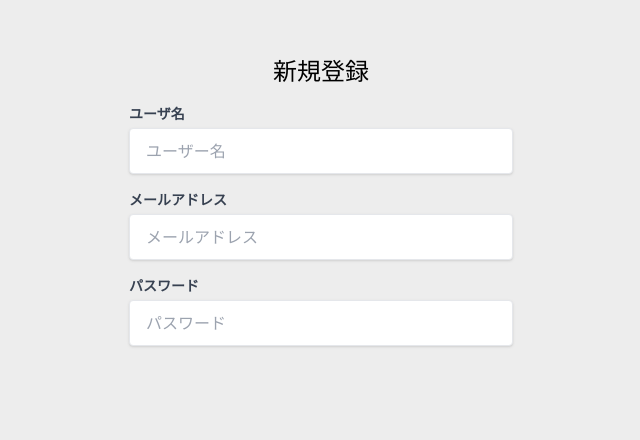
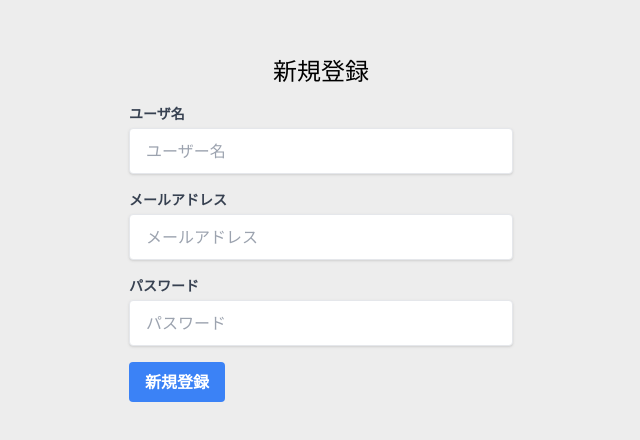
Before and after one commit to AbizUser/user-authentication, a Next.js app: page /auth/signup in a window 1280 px wide. Shown: the top 440 px of the page, without its empty margins (319-959 px from the left). Built offline with nearby package versions, Linux system fonts and the light colour scheme.

Commit message:
add signup button component

```diff
--- a/app/auth/signup/page.tsx
+++ b/app/auth/signup/page.tsx
@@ -1,4 +1,5 @@
-import InputField from '@/app/features/auth/components/inputField'
+import Button from '@/app/features/auth/components/Button'
+import InputField from '@/app/features/auth/components/InputField'
 import React from 'react'
 
 const Signup = () => {
@@ -25,7 +26,7 @@ const Signup = () => {
           placeholder='パスワード'
         />
         <div className='mt-4'>
-          <button></button>
+          <Button type='submit' colorClass='bg-blue-500 hover:bg-blue-700'>新規登録</Button>
         </div>
       </form>
     </div>
--- /dev/null
+++ b/app/features/auth/components/Button.tsx
@@ -0,0 +1,19 @@
+import React, { ReactNode } from 'react'
+
+interface ButtonProps {
+  colorClass: string;
+  children:ReactNode;
+  type: "button" | "submit" | "reset" ;
+  onClick?: () => void;
+}
+
+const Button = ({ children, colorClass, type, onClick }: ButtonProps) => {
+  const baseClasses = 'text-white font-bold py-2 px-4 rounded focus:outline-none';
+  return <button type={type} className={`${baseClasses} ${colorClass}`}
+  onClick={onClick}
+>
+    {children}
+  </button>
+}
+
+export default Button
```
